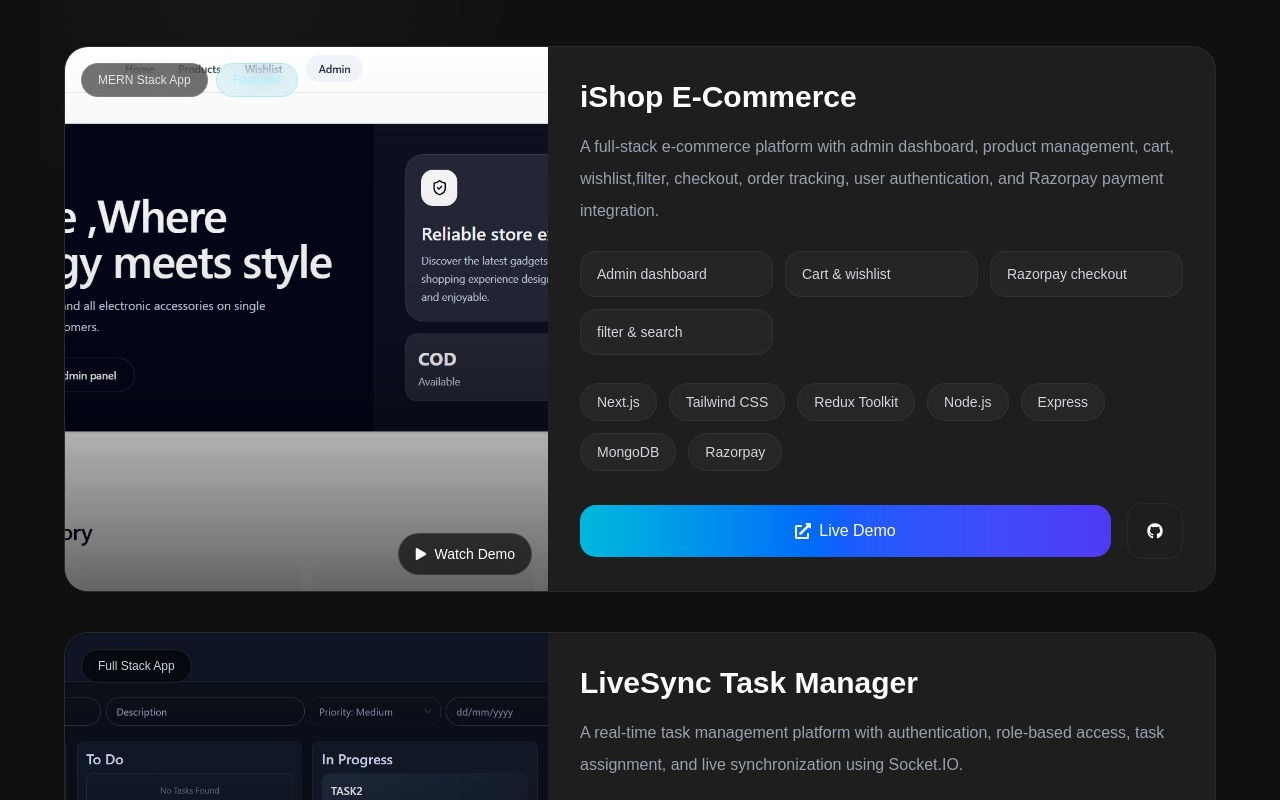
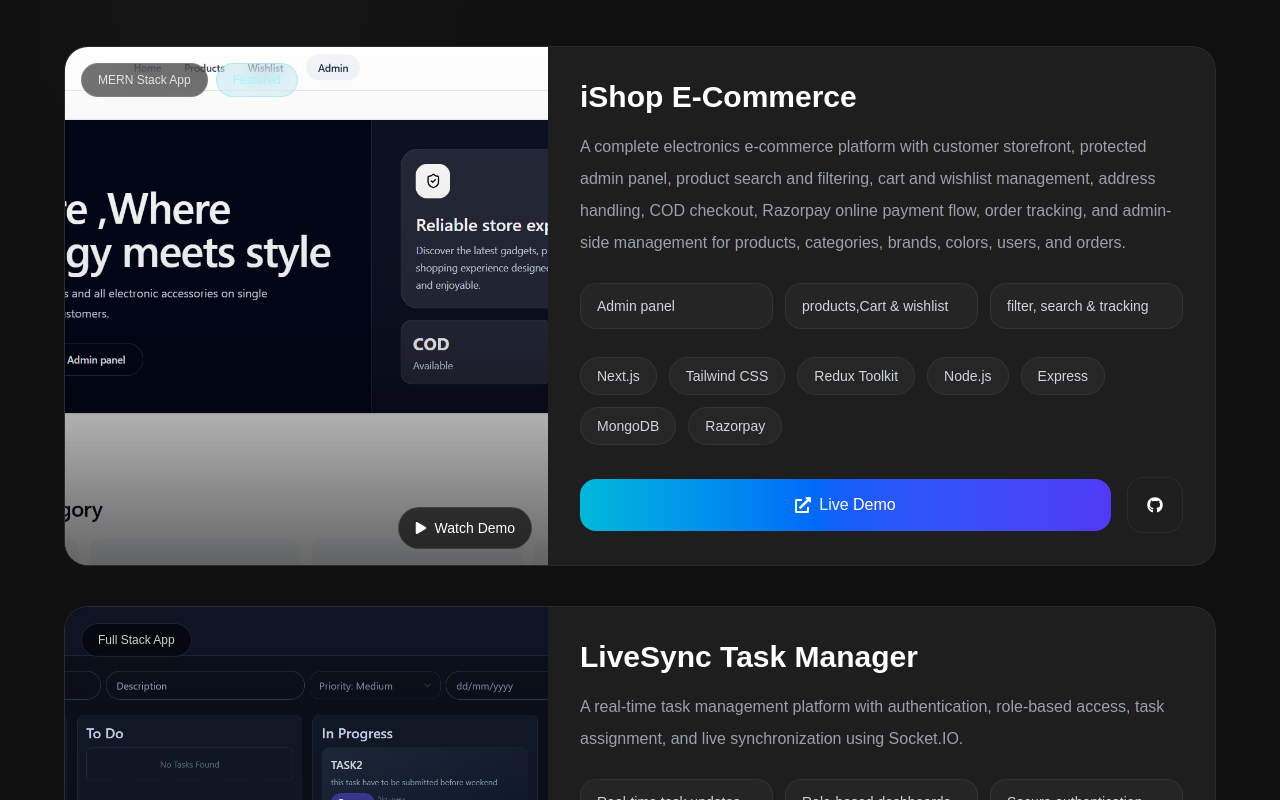
Before and after one commit to sonu101994/Bini-Portfolio, a Next.js app: page / in a window 1280 px wide. Shown: the part 2060-2860 px from the top of the page. Built offline with nearby package versions, Linux system fonts and the light colour scheme.

Commit message:
updated projects

```diff
--- a/src/components/Projects.jsx
+++ b/src/components/Projects.jsx
@@ -17,14 +17,13 @@
       title: "iShop E-Commerce",
       label: "MERN Stack App",
       description:
-        "A full-stack e-commerce platform with admin dashboard, product management, cart, wishlist,filter, checkout, order tracking, user authentication, and Razorpay payment integration.",
+      "A complete electronics e-commerce platform with customer storefront, protected admin panel, product search and filtering, cart and wishlist management, address handling, COD checkout, Razorpay online payment flow, order tracking, and admin-side management for products, categories, brands, colors, users, and orders.",
       desktop: "/images/iShop.png",
       video: "/videos/iShop_video_demo.mp4",
       highlights: [
-        "Admin dashboard",
-        "Cart & wishlist",
-        "Razorpay checkout",
-        "filter & search"
+        "Admin panel",
+        "products,Cart & wishlist",
+        "filter, search & tracking",
       ],
       usedTechs: [
         "Next.js",
@@ -102,7 +101,7 @@
       label: "Landing Page",
       description:
         "A modern educational landing page focused on responsive sections, clean visual hierarchy, reusable layout blocks, and consistent spacing.",
-      desktop: "/images/tutorial_freak",
+      desktop: "/images/tutorial_freak.png",
       video: "/videos/tutorial_demo.mp4",
       highlights: [
         "Responsive sections",
```
